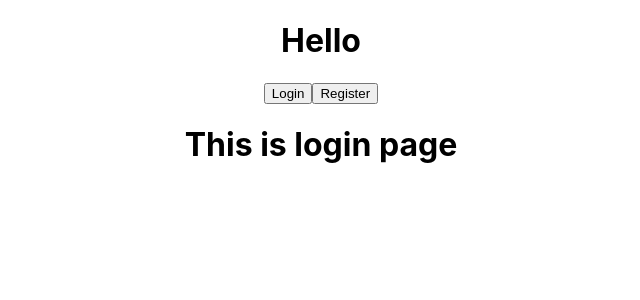
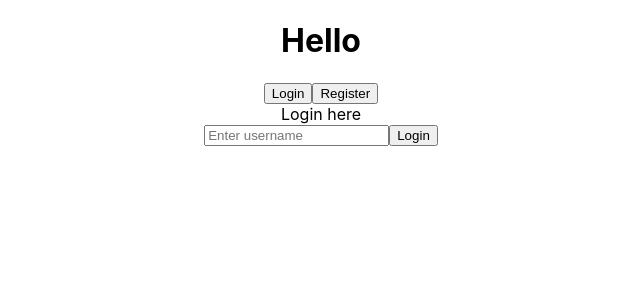
Before and after one commit to zlatililova/social-media, a React (Create React App) app: page / in a window 1280 px wide. Both pictures are taken after a click on the button "Login". Shown: the top 300 px of the page, without its empty margins (319-959 px from the left). Built offline with nearby package versions, Linux system fonts and the light colour scheme.

Commit message:
making almost valid login requests

```diff
--- a/src/components/login_page/login_page.jsx
+++ b/src/components/login_page/login_page.jsx
@@ -1,7 +1,42 @@
 export function Login() {
+    const sumbitTheForm = (event) => {
+        event.preventDefault();
+        const form = event.target;
+        const name = form.name;
+        const username = name.value;
+        console.log(username);
+        const body = { name: username };
+        /*const requestOptions = {
+            method: 'POST',
+            headers: {},
+            body: JSON.stringify(body)
+        };*/
+        //console.log("Convert " + JSON.stringify(body));
+        fetch('http://localhost:3000/login', {
+            method: 'POST',
+            credentials: "include",
+            headers: {
+                Accept: "application/json",
+                'Content-Type': "application/json",
+                "Access-Control-Allow-Credentials": true
+            },
+            body: JSON.stringify(body)
+        })
+            .then(response => response.json())
+            .then(data => console.log(data))
+            .catch(event => console.log(event));
+    }
+
+
     return (
         <div>
-            <h1>This is login page</h1>
+            <label> Login here </label>
+            <form onSubmit={sumbitTheForm}>
+                <div>
+                    <input type="text" name="name" placeholder="Enter username" />
+                    <button type="submit">Login</button>
+                </div>
+            </form>
         </div>
-    )
+    );
 }
--- a/src/components/nav_component.jsx
+++ b/src/components/nav_component.jsx
@@ -11,22 +11,23 @@ export function NavComponent() {
         <div>
             <button
                 onClick={() => {
-                    setPage("foo");
+                    setPage("login");
                 }}>
                 Login
             </button>
             <button
                 onClick={() => {
-                    setPage("bar")
+                    setPage("register")
                 }}
             >
                 Register
             </button>
             <div>
-                {//(page) ? <Login /> : <Register />
+                {
                     {
-                        'foo': <Login />,
-                        'bar': <Register />
+                        'login': <Login />,
+                        'register': <Register />
+
                     }[page]
                 }
 
```
